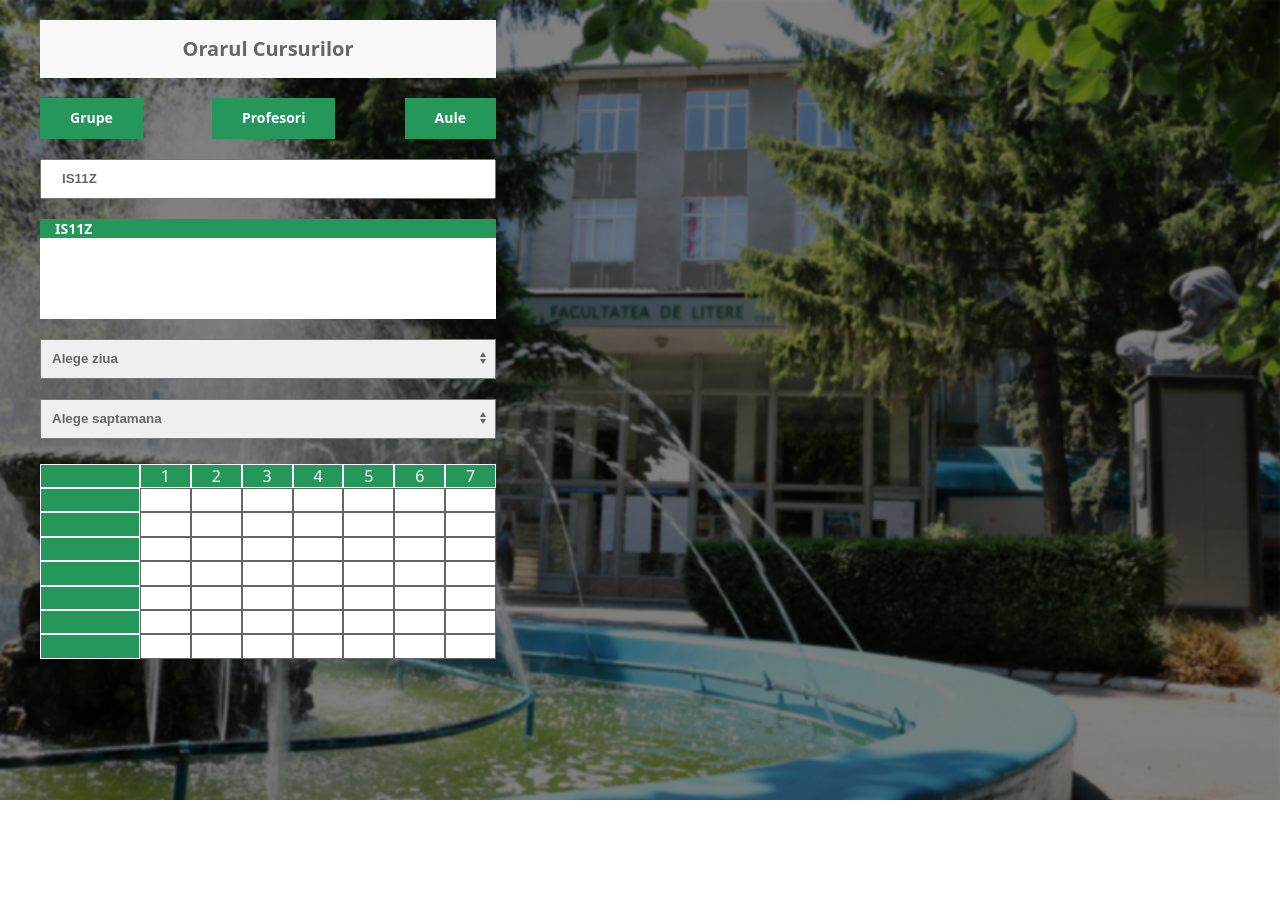
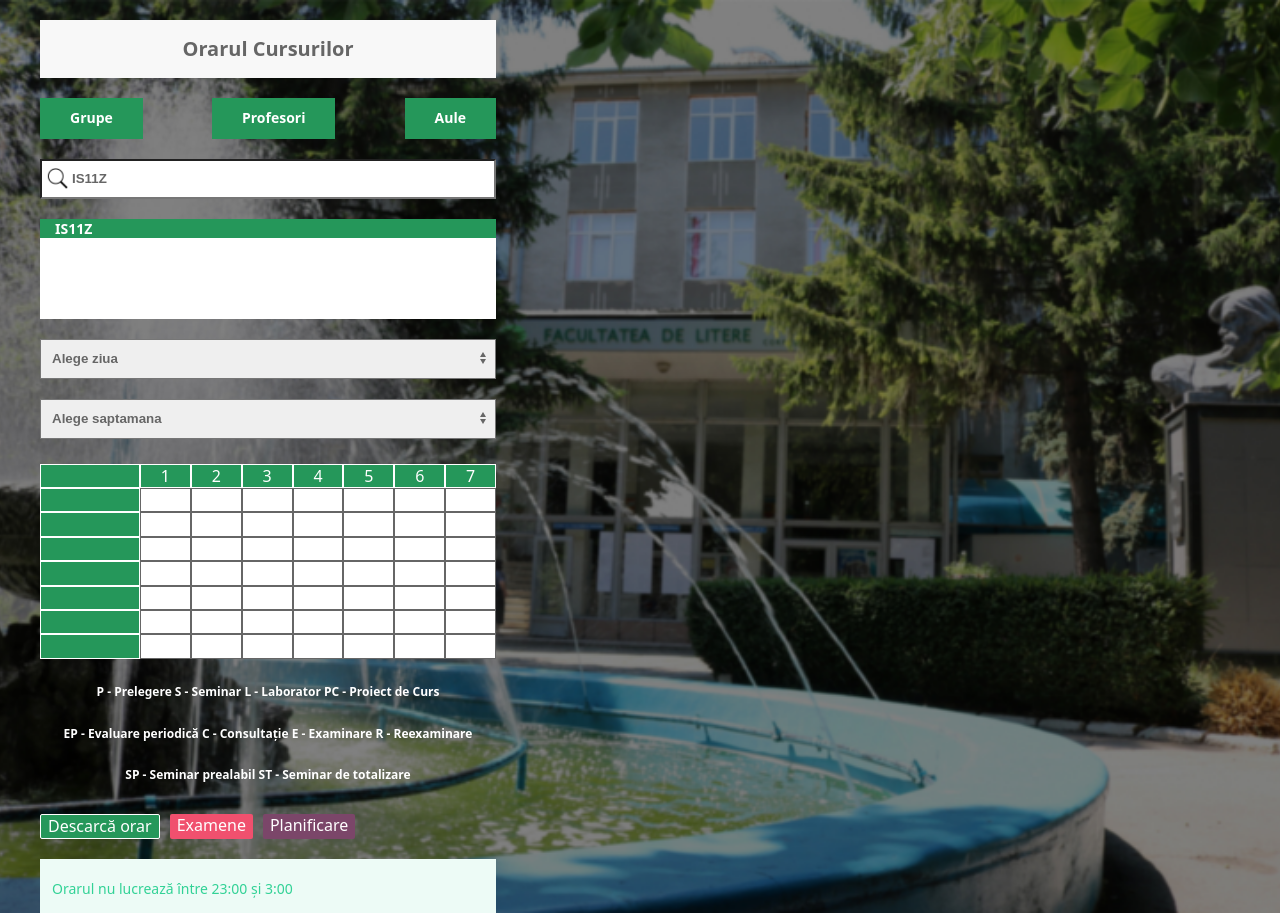
Before and after one commit to daniellmda/OrarUsarb, a plain HTML site: page index.html in a window 1280 px wide. Before the commit the page ends 800 px from the top, so only its background shows below. Drawn offline with Linux system fonts and the light colour scheme.

Commit message:
left side

```diff
--- a/index.html
+++ b/index.html
@@ -30,6 +30,7 @@
     </header>
     <section>
         <div class="container">
+            <div class="left-side">
                 <input type="text" value="IS11Z" class="search">
                 <div class="search-found">
                     <p>IS11Z</p>
@@ -51,7 +52,7 @@
                         <select id="select2">
                             <option disabled="" selected="" hidden="">Alege saptamana</option>
                             <option value="">11 (6.11.2023 - 12.11.2023)</option>
-                        <option value="">12 (13.11.2023 - 19.11.2023)(</option>
+                            <option value="">12 (13.11.2023 - 19.11.2023)</option>
                             <option value="">13 (20.11.2023 - 26.11.2023)</option>
                             <option value="">14 (27.11.2023 - 3.12.2023)</option>
                             <option value="">15 (4.11.2023 - 10.12.2023)</option>
@@ -122,8 +123,21 @@
                     <div class="tabel-neimportant"></div>
                     <div class="tabel-neimportant"></div>
                     <div class="tabel-neimportant"></div>
+                </div>
+                <p class="legend">P - Prelegere S - Seminar L - Laborator PC - Proiect de Curs</p>
+                <p class="legend">EP - Evaluare periodică C - Consultație E - Examinare R - Reexaminare</p>
+                <p class="legend">SP - Seminar prealabil ST - Seminar de totalizare</p>
+                <div class="buttons">
+                    <div class="button button-first">Descarcă orar</div>
+                    <div class=" button button-second">Examene</div>
+                    <div class="button button-last">Planificare</div>
+                </div>
+                <div class="timeout">
+                    Orarul nu lucrează între 23:00 și 3:00
 
                 </div>
+            </div>
+
         </div>
     </section>
 </body>
--- a/main.css
+++ b/main.css
@@ -65,7 +65,7 @@ section {
 .search {
     width: 456px;
     height: 40px;
-    padding-left: 20px;
+    padding-left: 30px;
     font-weight: 700;
     color: #666666;
 }
@@ -105,6 +105,12 @@ select {
     background-repeat: no-repeat;
     background-position: 100% 50%;
 }
+.search {
+    background-image: url('img/search.png');
+    background-repeat: no-repeat;
+    background-position: 1% 50%;
+    background-size: 5%;
+}
 .orar-calendar {
     width: 456px;
     margin-top: 25px;
@@ -126,3 +132,46 @@ select {
 .tabel-neimportant {
     background-color: #fff;
 }
+.legend {
+    text-align: center;
+    font-size: 12px;
+    font-weight: 700;
+    margin-top: 25px;
+}
+.buttons {
+    display: flex;
+    margin-top: 30px;
+
+}
+.button {
+    background-color: #25975A;
+    border-radius: 2px;
+    margin-right: 10px;
+    padding-inline: 7px;
+}
+.button-first {
+    border: 1px solid #fff;
+}
+.button-second {
+    background-color: #f0506e;
+}
+.button:hover {
+    cursor: pointer;
+}
+
+
+.button-last {
+    margin-right: 0;
+    background-color: rgb(123, 70, 105);
+}
+.timeout {
+    margin-top: 20px;
+    height: 54px;
+    background-color: #EDFBF6;
+    color: #32D296;
+    padding: 20px 12px;
+    font-size: 14px;
+
+
+
+}
```
Also changed, not shown: img/search.png (added). Lines whose indentation alone changed are shown as unchanged.
